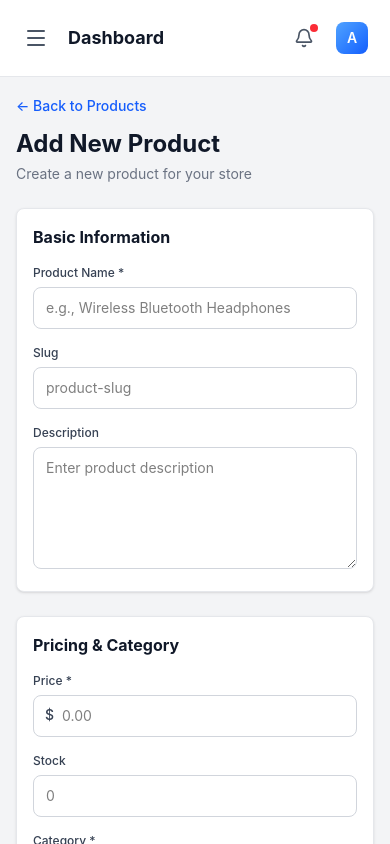
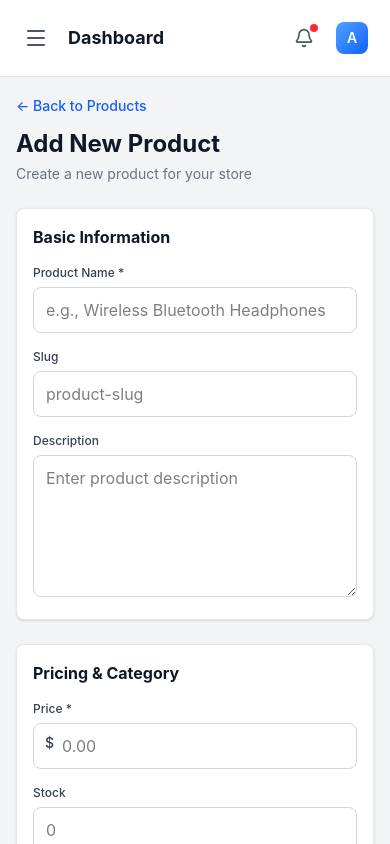
Before and after one commit to shahriear/e-Commerce-Dashboard, a React (Vite) app: page /add-product in a window 390 px wide. Built offline with nearby package versions, Linux system fonts and the light colour scheme.

Commit message:
some touch

```diff
--- a/src/pages/AddProductPage.jsx
+++ b/src/pages/AddProductPage.jsx
@@ -3,7 +3,6 @@ import { useNavigate } from 'react-router-dom';
 import { Plus, Upload, X } from 'lucide-react';
 
 const AddProductPage = () => {
-
   const [showAddVariant, setShowAddVariant] = useState(true);
   const [newVariant, setNewVariant] = useState({
     color: '',
@@ -155,7 +154,7 @@ const AddProductPage = () => {
                   onChange={handleInputChange}
                   placeholder="e.g., Wireless Bluetooth Headphones"
                   // required
-                  className="w-full px-3 md:px-4 py-2.5 md:py-2 border border-gray-300 rounded-lg text-sm focus:outline-none focus:ring-2 focus:ring-blue-500"
+                  className="w-full px-3 md:px-4 py-2.5 md:py-2 border border-gray-300 rounded-lg text-[16px] focus:outline-none focus:ring-2 focus:ring-blue-500"
                 />
               </div>
 
@@ -169,7 +168,7 @@ const AddProductPage = () => {
                   value={formData.slug}
                   onChange={handleInputChange}
                   placeholder="product-slug"
-                  className="w-full px-3 md:px-4 py-2.5 md:py-2 border border-gray-300 rounded-lg text-sm focus:outline-none focus:ring-2 focus:ring-blue-500"
+                  className="w-full px-3 md:px-4 py-2.5 md:py-2 border border-gray-300 rounded-lg text-[16px] focus:outline-none focus:ring-2 focus:ring-blue-500"
                 />
               </div>
 
@@ -183,7 +182,7 @@ const AddProductPage = () => {
                   onChange={handleInputChange}
                   placeholder="Enter product description"
                   rows={5}
-                  className="w-full px-3 md:px-4 py-2.5 md:py-2 border border-gray-300 rounded-lg text-sm focus:outline-none focus:ring-2 focus:ring-blue-500"
+                  className="w-full px-3 md:px-4 py-2.5 md:py-2 border border-gray-300 rounded-lg text-[16px] focus:outline-none focus:ring-2 focus:ring-blue-500"
                 />
               </div>
             </div>
@@ -212,7 +211,7 @@ const AddProductPage = () => {
                     placeholder="0.00"
                     // required
                     step="0.01"
-                    className="w-full pl-7 md:pl-8 pr-3 md:pr-4 py-2.5 md:py-2 border border-gray-300 rounded-lg text-sm focus:outline-none focus:ring-2 focus:ring-blue-500"
+                    className="w-full pl-7 md:pl-8 pr-3 md:pr-4 py-2.5 md:py-2 border border-gray-300 rounded-lg text-[16px] focus:outline-none focus:ring-2 focus:ring-blue-500"
                   />
                 </div>
               </div>
@@ -227,7 +226,7 @@ const AddProductPage = () => {
                   value={formData.stock}
                   onChange={handleInputChange}
                   placeholder="0"
-                  className="w-full px-3 md:px-4 py-2.5 md:py-2 border border-gray-300 rounded-lg text-sm focus:outline-none focus:ring-2 focus:ring-blue-500"
+                  className="w-full px-3 md:px-4 py-2.5 md:py-2 border border-gray-300 rounded-lg text-[16px] focus:outline-none focus:ring-2 focus:ring-blue-500"
                 />
               </div>
 
--- a/src/pages/EditProductPage.jsx
+++ b/src/pages/EditProductPage.jsx
@@ -142,7 +142,7 @@ const EditProductPage = () => {
 
         <button
           onClick={handleSubmit}
-          className="bg-blue-600 text-white px-5 py-2 rounded-lg"
+          className="bg-blue-600 whitespace-nowrap text-sm text-white px-5 py-2 rounded-lg"
         >
           {loading ? 'Saving...' : 'Save Changes'}
         </button>
@@ -252,7 +252,11 @@ const EditProductPage = () => {
                 className="w-full border border-gray-300 p-2 mb-2 rounded"
               />
 
-              <input type="file" onChange={handleMainImageChange} />
+              <input
+                className="border border-dashed border-gray-300 text-gray-500 w-full"
+                type="file"
+                onChange={handleMainImageChange}
+              />
             </div>
           </div>
         </div>
--- a/src/pages/ProductsPage.jsx
+++ b/src/pages/ProductsPage.jsx
@@ -99,7 +99,7 @@ const ProductsPage = () => {
                 placeholder="Search products..."
                 value={searchTerm}
                 onChange={e => setSearchTerm(e.target.value)}
-                className="w-full pl-10 pr-4 py-2 border border-gray-300 rounded-lg text-sm focus:outline-none focus:ring-2 focus:ring-blue-500"
+                className="w-full pl-10 pr-4 py-2 border border-gray-300 rounded-lg text-[16px] focus:outline-none focus:ring-2 focus:ring-blue-500"
               />
             </div>
 
```
